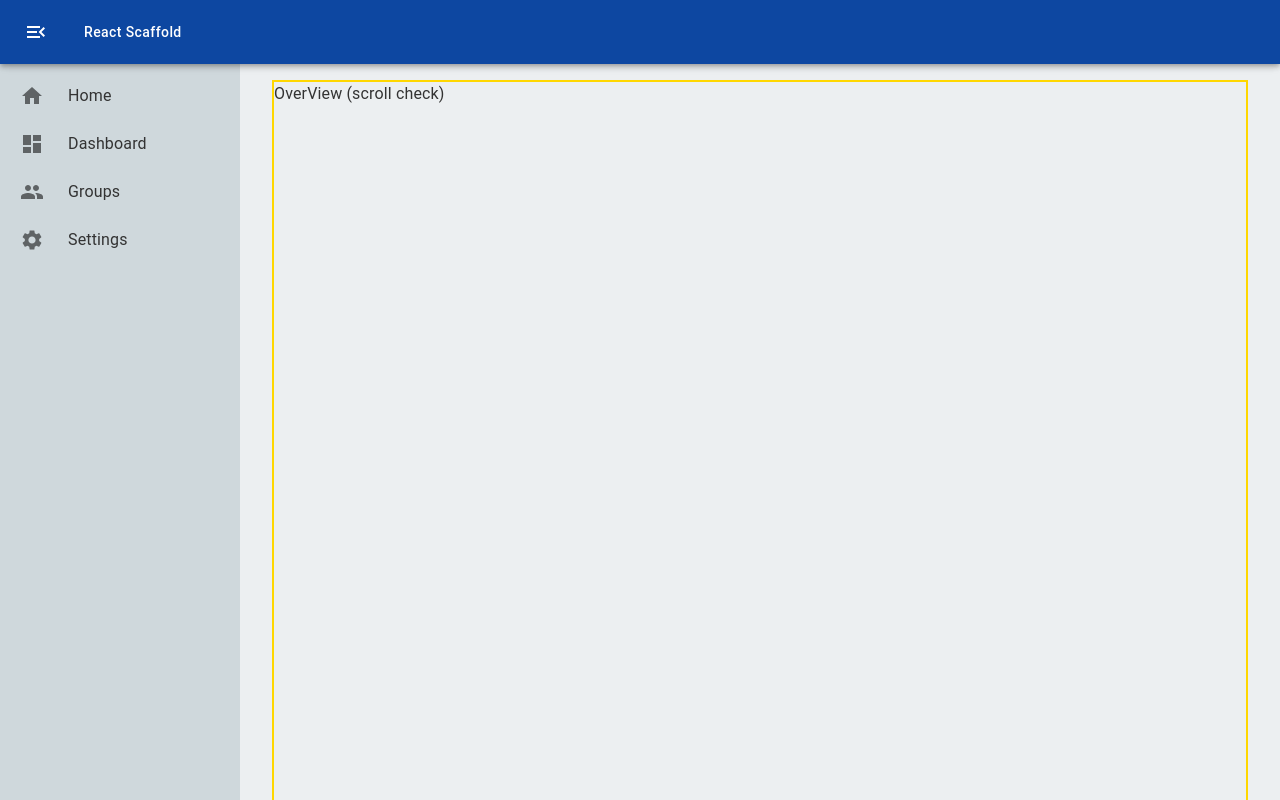
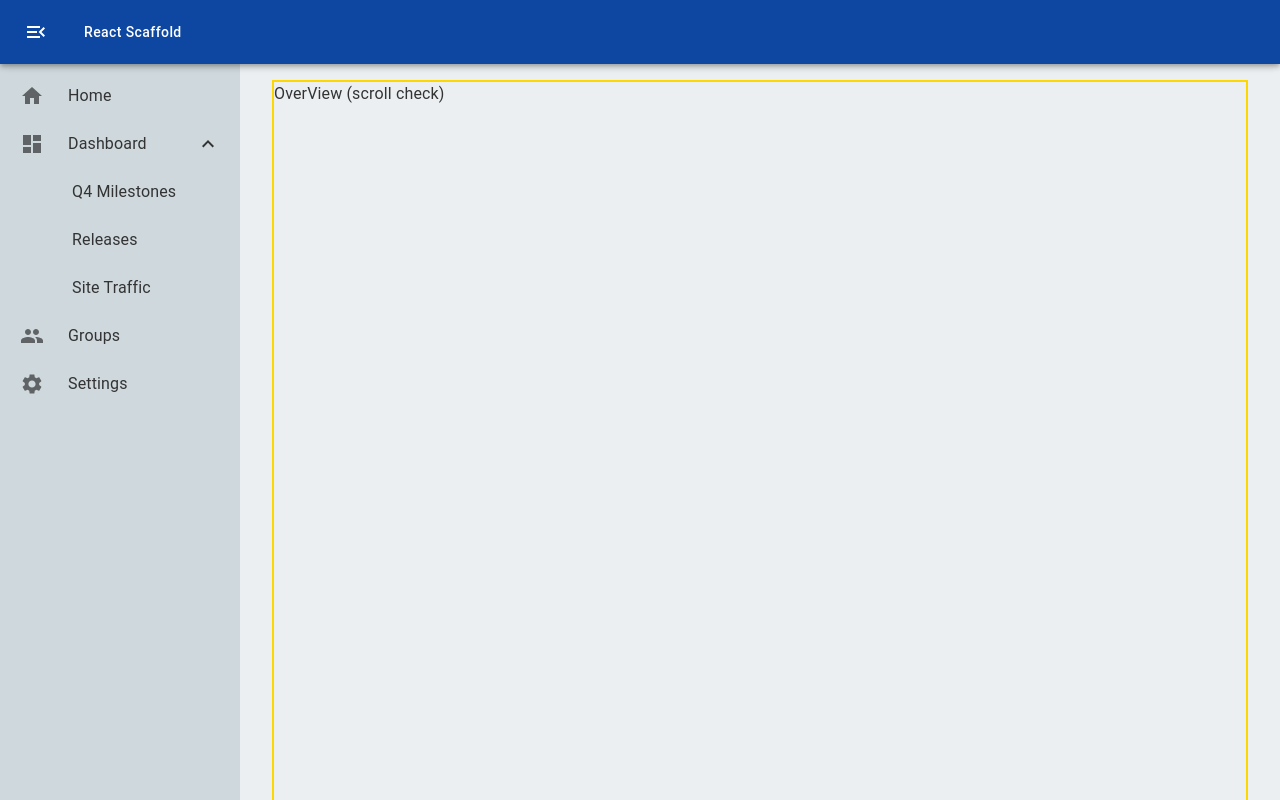
Before and after one commit to kosukekashiwa/react-scaffold, a React app: page /ui in a window 1280 px wide. Built offline with nearby package versions, Linux system fonts and the light colour scheme; the HTML template or start-up script is replaced by a standard one.

Commit message:
nest routing

```diff
--- a/src/App.tsx
+++ b/src/App.tsx
@@ -4,6 +4,7 @@ import {
   AppBar,
   Box,
   Button,
+  Collapse,
   IconButton,
   List,
   ListItemButton,
@@ -17,6 +18,8 @@ import HomeIcon from '@mui/icons-material/Home';
 import DashboardIcon from '@mui/icons-material/Dashboard';
 import GroupIcon from '@mui/icons-material/Group';
 import SettingsIcon from '@mui/icons-material/Settings';
+import ExpandLess from '@mui/icons-material/ExpandLess';
+import ExpandMore from '@mui/icons-material/ExpandMore';
 import { blue, blueGrey } from '@mui/material/colors';
 import { FLEXIBLE_MAX_WIDTH, FLEXIBLE_MIN_WIDTH } from './views/theme';
 
@@ -28,7 +31,12 @@ export const App: React.VFC = () => {
         <Route path="ui" element={<AppLayout />}>
           <Route index element={<OverView />} />
           <Route path={'home'} element={<Box>Home</Box>} />
-          <Route path={'dashboard'} element={<Box>Dashboard</Box>} />
+          <Route path={'dashboard'}>
+            <Route index element={<Navigate to={'q4-milestones'} />} />
+            <Route path={'q4-milestones'} element={<Box>Q4 Milestones</Box>} />
+            <Route path={'releases'} element={<Box>Releases</Box>} />
+            <Route path={'site-traffic'} element={<Box>Site Traffic</Box>} />
+          </Route>
           <Route path={'groups'} element={<Box>Groups</Box>} />
           <Route path={'settings'} element={<Box>Settings</Box>} />
         </Route>
@@ -55,8 +63,14 @@ const AppLayout: React.VFC = () => {
   const handleHomeIconClick = useCallback((): void => {
     navigate('home');
   }, [navigate]);
-  const handleDashboardIconClick = useCallback((): void => {
-    navigate('dashboard');
+  const handleQ4MilestonesClick = useCallback((): void => {
+    navigate('dashboard/q4-milestones');
+  }, [navigate]);
+  const handleReleasesClick = useCallback((): void => {
+    navigate('dashboard/releases');
+  }, [navigate]);
+  const handleSiteTrafficClick = useCallback((): void => {
+    navigate('dashboard/site-traffic');
   }, [navigate]);
   const handleGroupsIconClick = useCallback((): void => {
     navigate('groups');
@@ -81,7 +95,9 @@ const AppLayout: React.VFC = () => {
         <AppNavigationDrawer
           naviOpen={naviOpen}
           onHomeIconClick={handleHomeIconClick}
-          onDashboardIconClick={handleDashboardIconClick}
+          onQ4MilestonesClick={handleQ4MilestonesClick}
+          onReleasesClick={handleReleasesClick}
+          onSiteTrafficClick={handleSiteTrafficClick}
           onGroupsIconClick={handleGroupsIconClick}
           onSettingsIconClick={handleSettingsIconClick}
         />
@@ -155,20 +171,31 @@ const AppHeader: React.VFC<AppHeaderProps> = ({
 export type AppNavigationDrawerProps = {
   naviOpen: boolean;
   onHomeIconClick: () => void;
-  onDashboardIconClick: () => void;
+  onQ4MilestonesClick: () => void;
+  onReleasesClick: () => void;
+  onSiteTrafficClick: () => void;
   onGroupsIconClick: () => void;
   onSettingsIconClick: () => void;
 };
 const AppNavigationDrawer: React.VFC<AppNavigationDrawerProps> = ({
   naviOpen,
   onHomeIconClick,
-  onDashboardIconClick,
+  onQ4MilestonesClick,
+  onReleasesClick,
+  onSiteTrafficClick,
   onGroupsIconClick,
   onSettingsIconClick,
 }) => {
+  const [dashboardMenuOpen, setDashboardMenuOpen] = React.useState(true);
+
+  const handleClick = () => {
+    setDashboardMenuOpen(!dashboardMenuOpen);
+  };
+
   return (
     <Box
-      width={naviOpen ? '240px' : '64px'}
+      width={naviOpen ? '240px' : '0px'}
+      // width={naviOpen ? '240px' : '64px'}
       sx={{
         background: blueGrey[100],
         overflowY: 'auto',
@@ -182,12 +209,39 @@ const AppNavigationDrawer: React.VFC<AppNavigationDrawerProps> = ({
           label="Home"
           onClick={onHomeIconClick}
         />
-        <NaviMenuButton
-          open={naviOpen}
-          icon={<DashboardIcon />}
-          label="Dashboard"
-          onClick={onDashboardIconClick}
-        />
+        <ListItemButton
+          onClick={handleClick}
+          sx={{
+            minHeight: 48,
+            justifyContent: naviOpen ? 'initial' : 'center',
+            px: 2.5,
+          }}
+        >
+          <ListItemIcon
+            sx={{
+              minWidth: 0,
+              mr: naviOpen ? 3 : 'auto',
+              justifyContent: 'center',
+            }}
+          >
+            <DashboardIcon />
+          </ListItemIcon>
+          <ListItemText primary="Dashboard" sx={{ opacity: naviOpen ? 1 : 0 }} />
+          {naviOpen && <>{dashboardMenuOpen ? <ExpandLess /> : <ExpandMore />}</>}
+        </ListItemButton>
+        <Collapse in={dashboardMenuOpen} timeout="auto" unmountOnExit>
+          <List component="div" disablePadding>
+            <ListItemButton sx={{ pl: 9 }} onClick={onQ4MilestonesClick}>
+              <ListItemText primary="Q4 Milestones" />
+            </ListItemButton>
+            <ListItemButton sx={{ pl: 9 }} onClick={onReleasesClick}>
+              <ListItemText primary="Releases" />
+            </ListItemButton>
+            <ListItemButton sx={{ pl: 9 }} onClick={onSiteTrafficClick}>
+              <ListItemText primary="Site Traffic" />
+            </ListItemButton>
+          </List>
+        </Collapse>
         <NaviMenuButton
           open={naviOpen}
           icon={<GroupIcon />}
```
